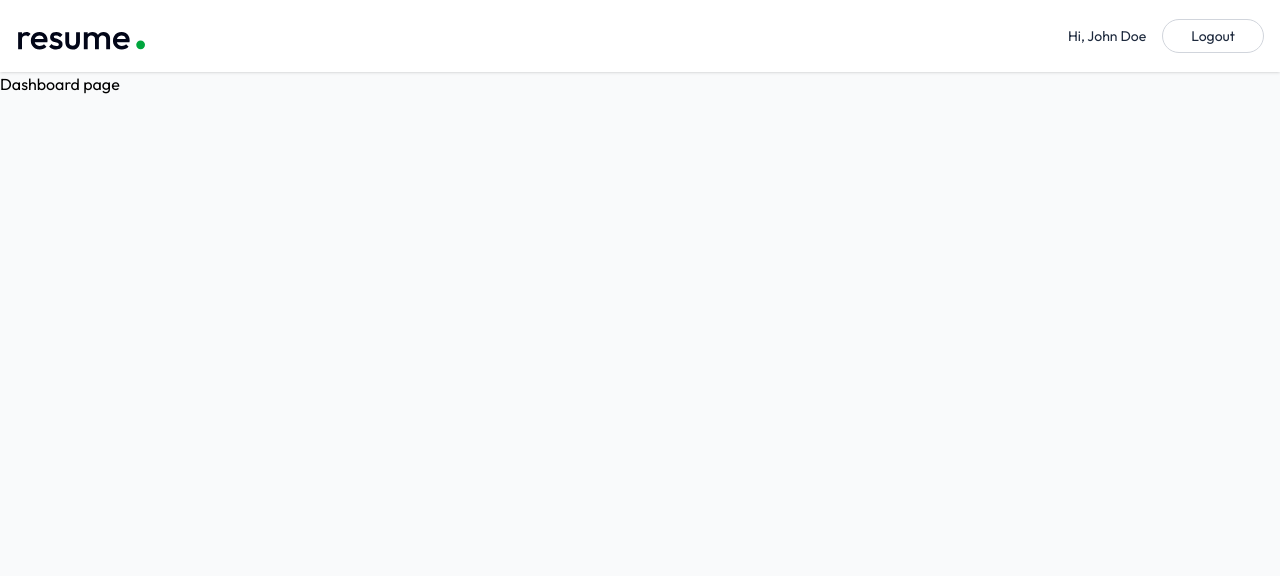
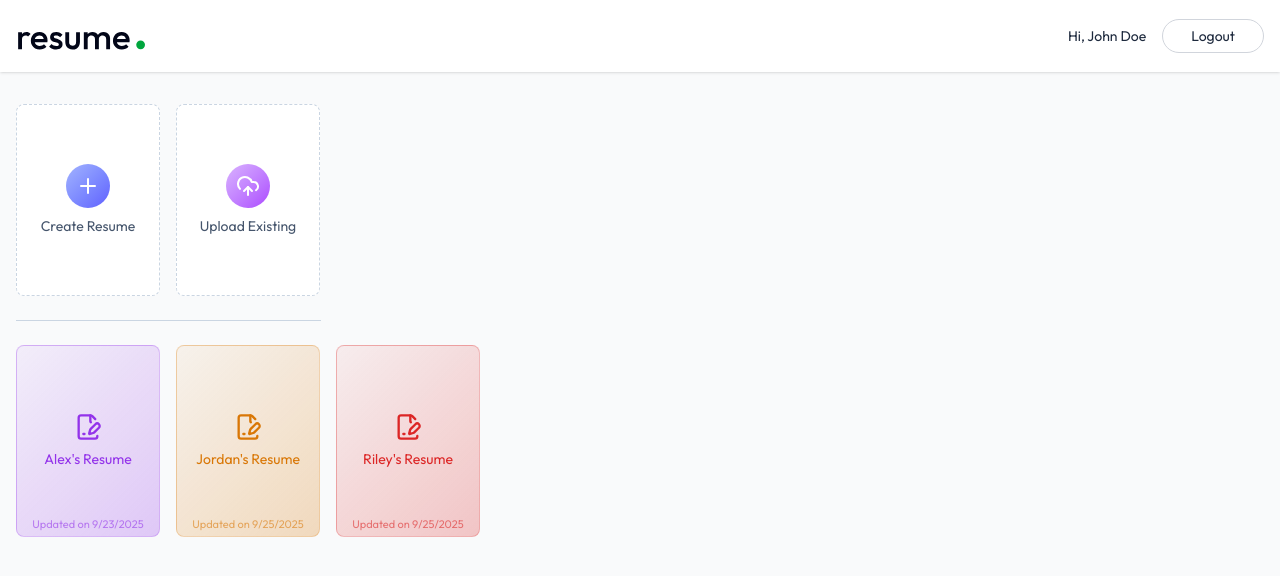
Before and after one commit to IgnasiusDhimas/CV_ABBED, a React (Vite) app in the folder client/: page /app in a window 1280 px wide. Shown: the top 576 px of the page. Built offline with nearby package versions, Linux system fonts and the light colour scheme; the HTML template or start-up script is replaced by a standard one.

Commit message:
Mengedit Dashboard dengan menambahkan create & upload resume

```diff
--- a/client/src/pages/Dashboard.jsx
+++ b/client/src/pages/Dashboard.jsx
@@ -1,9 +1,120 @@
-import React from 'react'
+import { FilePenLineIcon, PencilIcon, PlusIcon, TrashIcon, UploadCloud, UploadCloudIcon, XIcon } from 'lucide-react'
+import React, { useEffect, useState } from 'react'
+import { dummyResumeData } from '../assets/assets'
+import { useNavigate } from 'react-router-dom'
 
 const Dashboard = () => {
+
+    const colors = ["#9333ea","#d97706", "#dc2626","#0284c7","#16a34a"]
+    const [allResumes, setAllResumes]=useState([])
+    const [showCreateResume, setShowCreateResume]=useState(false)
+    const [showUploadResume, setShowUploadResume]=useState(false)
+    const [title, setTitle]=useState('')
+    const [resume, setResume]=useState(null)
+    const [editResumeId, setEditResumeId]=useState('')
+
+    const navigate = useNavigate()
+
+    const loadAllResumes = async () =>{
+        setAllResumes(dummyResumeData)
+    }
+
+    const createResume = async (event) => {
+        event.preventDefault()
+        setShowCreateResume(false)
+        navigate(`/app/builder/res123`)
+    }
+
+    const uploadResume = async (event) => {
+        event.preventDefault()
+        setShowUploadResume(false)
+        navigate(`/app/builder/res123`)
+    }
+
+    useEffect(()=>{
+        loadAllResumes()
+    },[])
+
     return (
         <div>
-            <h1>Dashboard page</h1>
+            <div className='max-w-7xl mx-auto px-4 py-8'>
+                <p className='text-2xl font-medium mb-6 bg-gradient-to-r from-slate-600 to-slate-700 bg-clip-text text-transparent sm:hidden'>Welcome, Joe Doe</p>
+
+                <div className='flex gap-4'>
+                    <button onClick={()=>setShowCreateResume(true)} className='w-full bg-white sm:max-w-36 h-48 flex flex-col items-center justify-center rounded-lg gap-2 text-slate-600 border border-dashed border-slate-300 group hover:border-indigo-500 hover:shadow-lg transition-all duration-300 cursor-pointer'>
+                        <PlusIcon className='size-11 transition-all duration-300 p-2.5 bg-gradient-to-br from-indigo-300 to-indigo-500 text-white rounded-full'/>
+                        <p className='text-sm group-hover:text-indigo-600 transition-all duration-300'>Create Resume</p>
+                    </button>
+                    <button onClick={()=>setShowUploadResume(true)} className='w-full bg-white sm:max-w-36 h-48 flex flex-col items-center justify-center rounded-lg gap-2 text-slate-600 border border-dashed border-slate-300 group hover:border-purple-500 hover:shadow-lg transition-all duration-300 cursor-pointer'>
+                        <UploadCloudIcon className='size-11 transition-all duration-300 p-2.5 bg-gradient-to-br from-purple-300 to-purple-500 text-white rounded-full'/>
+                        <p className='text-sm group-hover:text-purple-600 transition-all duration-300'>Upload Existing</p>
+                    </button>
+                </div>
+
+                <hr className='border-slate-300 my-6 sm:w-[305px]'/>
+
+                <div className="grid grid-cols-2 sm:flex flex-wrap gap-4">
+                    {allResumes.map((resume, index)=>{
+                        const baseColor = colors[index % colors.length];
+                        return (
+                            <button key={index} className='relative w-full sm:max-w-36 h-48 flex flex-col items-center justify-center rounded-lg gap-2 border group hover:shadow-lg transition-all duration-300 cursor-pointer' style={{background: `linear-gradient(135deg, ${baseColor}10, ${baseColor}40)`,borderColor: baseColor + '40'}}>
+
+                            <FilePenLineIcon className="size-7 group-hover:scale-105 transition-all" style={{color:baseColor}}/>
+                            <p className='text-sm group-hover:scale-105 transition-all px-2 text-center' style={{color:baseColor}}>{resume.title}</p>
+                            <p className='absolute bottom-1 text-[11px] text-slate-400 group-hover:text-slate-500 transition-all duration-300 px-2 text-center' style={{color:baseColor+'90'}}>
+                                Updated on {new Date(resume.updatedAt).toLocaleDateString()}
+                            </p>
+                            <div className='absolute top-1 right-1 group-hover:flex items-center hidden'>
+                                <TrashIcon className="size-7 p-1.5 hover:bg-white/50 rounded text-slate-700 transition-colors"/>
+                                <PencilIcon className="size-7 p-1.5 hover:bg-white/50 rounded text-slate-700 transition-colors"/>
+                            </div>
+
+                            </button>
+                        )
+                    })}
+                </div>
+
+                {showCreateResume && (
+                    <form onSubmit={createResume} onClick={()=> setShowCreateResume(false)} className='fixed inset-0 bg-black/70 backdrop-blur bg-opacity-50 z-10 flex items-center justify-center'>
+                        <div onClick={e => e.stopPropagation()} className='relative bg-slate-50 border shadow-md rounded-lg w-full max-w-sm p-6'>
+                          <h2 className='text-xl font-bold mb-4'>Create a Resume</h2>
+                          <input onChange={(e)=>setTitle(e.target.value)} value={title} type="text" placeholder='Enter resume title' className='w-full px-4 py-2 mb-4 focus:border-green-600 ring-green-600' required/>
+
+                          <button className='w-full py-2 bg-green-600 text-white rounded hover:bg-green-700 transition-colors'>Create Resume</button>
+                          <XIcon className='absolute top-4 right-4 text-slate-400 hover:text-slate-600 cursor-pointer transition-colors' onClick={()=>{setShowCreateResume(false);setTitle('')}}/>
+                        </div>
+                    </form>
+                )
+                }
+
+                {showUploadResume && (
+                    <form onSubmit={uploadResume} onClick={()=> setShowUploadResume(false)} className='fixed inset-0 bg-black/70 backdrop-blur bg-opacity-50 z-10 flex items-center justify-center'>
+                        <div onClick={e => e.stopPropagation()} className='relative bg-slate-50 border shadow-md rounded-lg w-full max-w-sm p-6'>
+                          <h2 className='text-xl font-bold mb-4'>Upload Resume</h2>
+                          <input onChange={(e)=>setTitle(e.target.value)} value={title} type="text" placeholder='Enter resume title' className='w-full px-4 py-2 mb-4 focus:border-green-600 ring-green-600' required/>
+                        <div>
+                            <label htmlFor="resume-input" className='block text-sm text-slate-700'>
+                                Select resume file
+                                <div className='flex flex-col items-center justify-center gap-2 border group text-slate-400 border-slate-400 border-dashed rounded-md p-4 py-10 my-4 hover:border-green-500 hover:text-green-700 cursor-pointer transistion-colors'>
+                                    {resume ?(
+                                     <p className='text-green-700'>{resume.name}</p>
+                                    ):(
+                                        <>
+                                        <UploadCloud className='size-14 stroke-1'/>
+                                        <p>Upload resume</p>
+                                        </>
+                                    )}
+                                </div>
+                            </label>
+                        </div>
+                          <button className='w-full py-2 bg-green-600 text-white rounded hover:bg-green-700 transition-colors'>Upload Resume</button>
+                          <XIcon className='absolute top-4 right-4 text-slate-400 hover:text-slate-600 cursor-pointer transition-colors' onClick={()=>{setShowUploadResume(false);setTitle('')}}/>
+                        </div>
+                    </form>
+                )
+                }
+
+            </div>
         </div>
     )
 }
```
